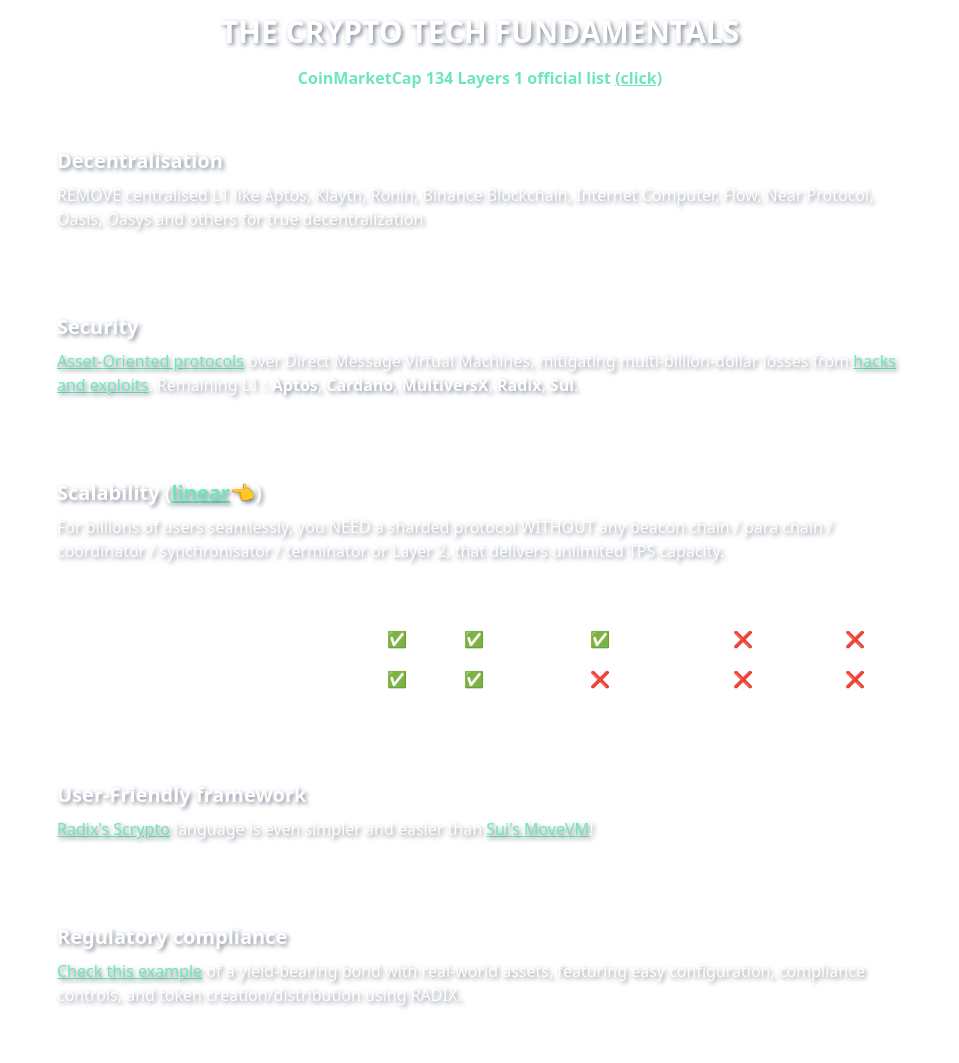
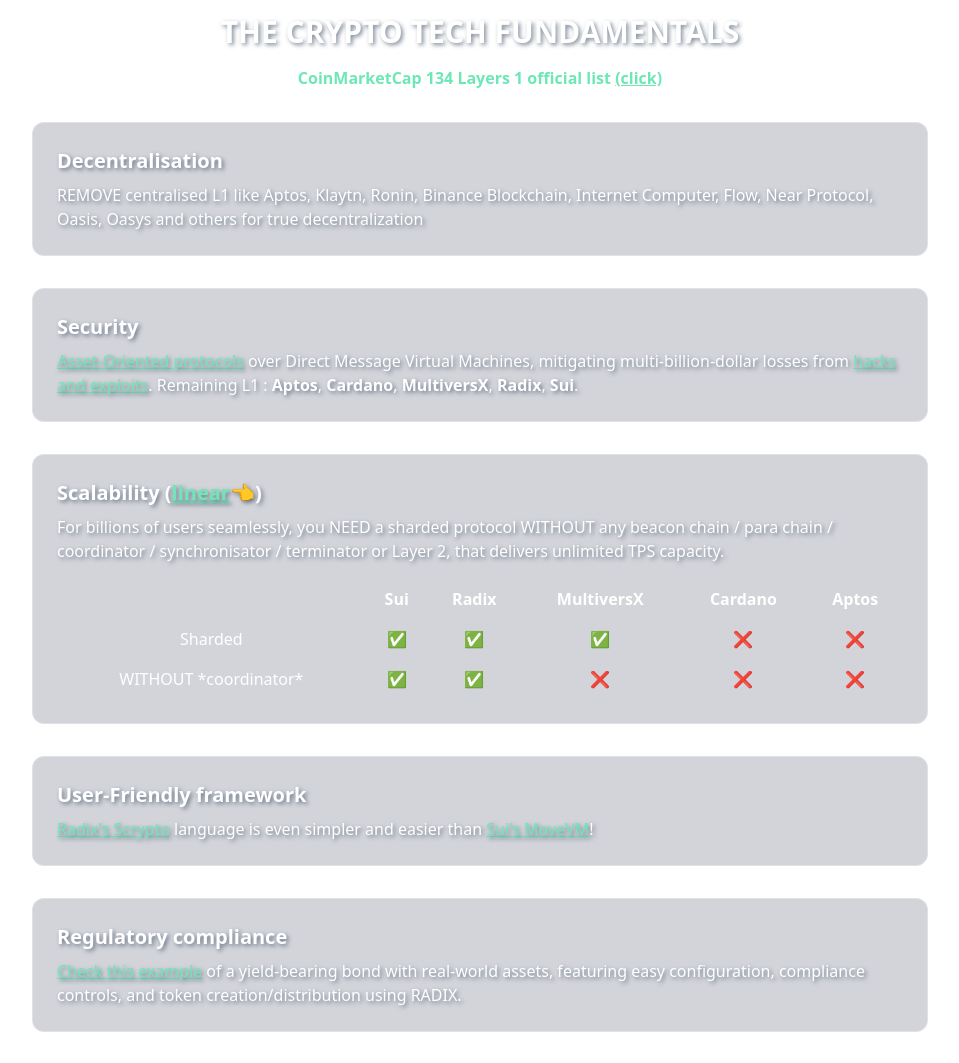
Before and after one commit to alfred-dulaire/top, a React (Vite) app: page / in a window 1280 px wide. Shown: the part 1820-2883 px from the top of the page, without its empty margins (160-1119 px from the left). Built offline with nearby package versions, Linux system fonts and the light colour scheme.

Commit message:
Update TechFundamentals.tsx

```diff
--- a/src/components/TechFundamentals.tsx
+++ b/src/components/TechFundamentals.tsx
@@ -83,14 +83,14 @@ export function TechFundamentals() {
         </div>
 
         <div className="max-w-4xl mx-auto space-y-8">
-          <div className="backdrop-blur-lg bg-white/10 p-6 rounded-xl border border-white/20">
+          <div className="backdrop-blur-lg bg-gray-500/30 p-6 rounded-xl border border-white/30">
             <h3 className="text-xl font-bold text-white mb-2 text-shadow">Decentralisation</h3>
             <p className="text-white text-shadow">
               REMOVE centralised L1 like Aptos, Klaytn, Ronin, Binance Blockchain, Internet Computer, Flow, Near Protocol, Oasis, Oasys and others for true decentralization
             </p>
           </div>
 
-          <div className="backdrop-blur-lg bg-white/10 p-6 rounded-xl border border-white/20">
+          <div className="backdrop-blur-lg bg-gray-500/30 p-6 rounded-xl border border-white/30">
             <h3 className="text-xl font-bold text-white mb-2 text-shadow">Security</h3>
             <p className="text-white text-shadow">
               <a
@@ -111,7 +111,7 @@ export function TechFundamentals() {
             </p>
           </div>
 
-          <div className="backdrop-blur-lg bg-white/10 p-6 rounded-xl border border-white/20">
+          <div className="backdrop-blur-lg bg-gray-500/30 p-6 rounded-xl border border-white/30">
             <h3 className="text-xl font-bold text-white mb-2 text-shadow">
               Scalability (<a
                 href="https://x.com/konstantinkoos/status/1856977069223145671"
@@ -159,7 +159,7 @@ export function TechFundamentals() {
             </div>
           </div>
 
-          <div className="backdrop-blur-lg bg-white/10 p-6 rounded-xl border border-white/20">
+          <div className="backdrop-blur-lg bg-gray-500/30 p-6 rounded-xl border border-white/30">
             <h3 className="text-xl font-bold text-white mb-2 text-shadow">User-Friendly framework</h3>
             <p className="text-white text-shadow">
               <a
@@ -180,7 +180,7 @@ export function TechFundamentals() {
             </p>
           </div>
 
-          <div className="backdrop-blur-lg bg-white/10 p-6 rounded-xl border border-white/20">
+          <div className="backdrop-blur-lg bg-gray-500/30 p-6 rounded-xl border border-white/30">
             <h3 className="text-xl font-bold text-white mb-2 text-shadow">Regulatory compliance</h3>
             <p className="text-white text-shadow">
               <a
@@ -194,7 +194,7 @@ export function TechFundamentals() {
             </p>
           </div>
 
-          <div className="backdrop-blur-lg bg-white/10 p-6 rounded-xl border border-white/20">
+          <div className="backdrop-blur-lg bg-gray-500/30 p-6 rounded-xl border border-white/30">
             <RadixSummary />
           </div>
         </div>
```
